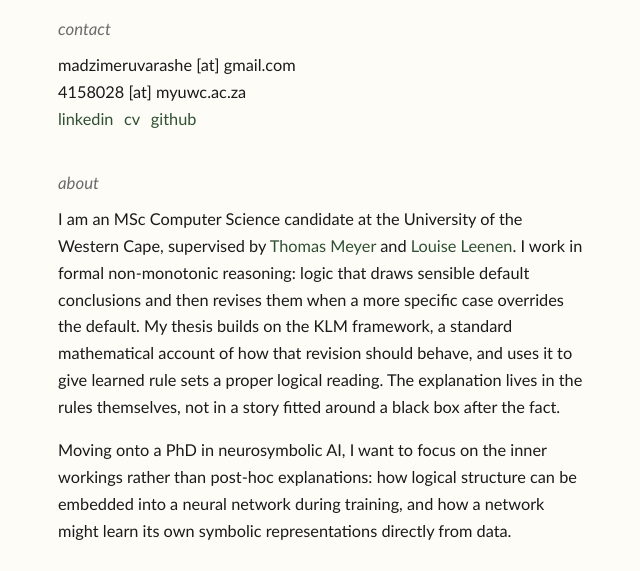
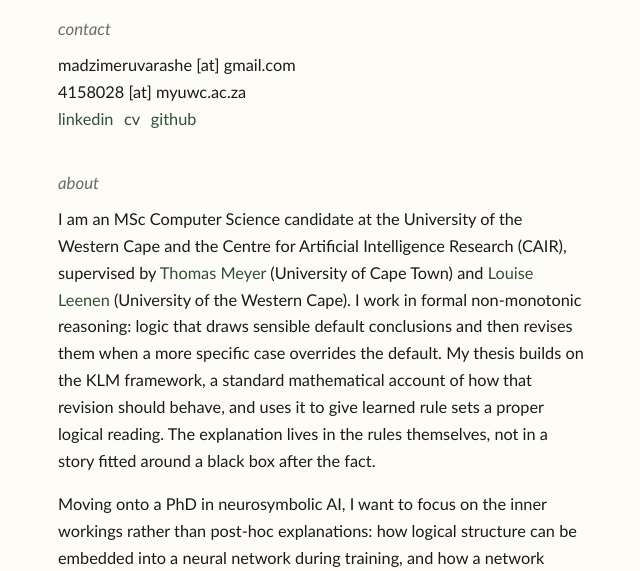
Before and after one commit to rue404NotFound/rue404NotFound.github.io, a plain HTML site: page index.html in a window 1280 px wide. Shown: the part 229-800 px from the top of the page, without its empty margins (318-958 px from the left). Drawn offline with Linux system fonts and the light colour scheme.

Commit message:
Contact + about headers; clickable paper titles; supervisor affiliations; CAIR

```diff
--- a/index.html
+++ b/index.html
@@ -23,7 +23,7 @@
 
   <h2>about</h2>
   <p>
-    I am an MSc Computer Science candidate at the University of the Western Cape, supervised by <a href="https://tommiemeyer.org.za/">Thomas Meyer</a> and <a href="https://cs.uwc.ac.za/prof-louise-leenen/">Louise Leenen</a>. I work in formal non-monotonic reasoning: logic that draws sensible default conclusions and then revises them when a more specific case overrides the default. My thesis builds on the KLM framework, a standard mathematical account of how that revision should behave, and uses it to give learned rule sets a proper logical reading. The explanation lives in the rules themselves, not in a story fitted around a black box after the fact.
+    I am an MSc Computer Science candidate at the University of the Western Cape and the Centre for Artificial Intelligence Research (CAIR), supervised by <a href="https://tommiemeyer.org.za/">Thomas Meyer</a> (University of Cape Town) and <a href="https://cs.uwc.ac.za/prof-louise-leenen/">Louise Leenen</a> (University of the Western Cape). I work in formal non-monotonic reasoning: logic that draws sensible default conclusions and then revises them when a more specific case overrides the default. My thesis builds on the KLM framework, a standard mathematical account of how that revision should behave, and uses it to give learned rule sets a proper logical reading. The explanation lives in the rules themselves, not in a story fitted around a black box after the fact.
   </p>
 
   <p>
```
